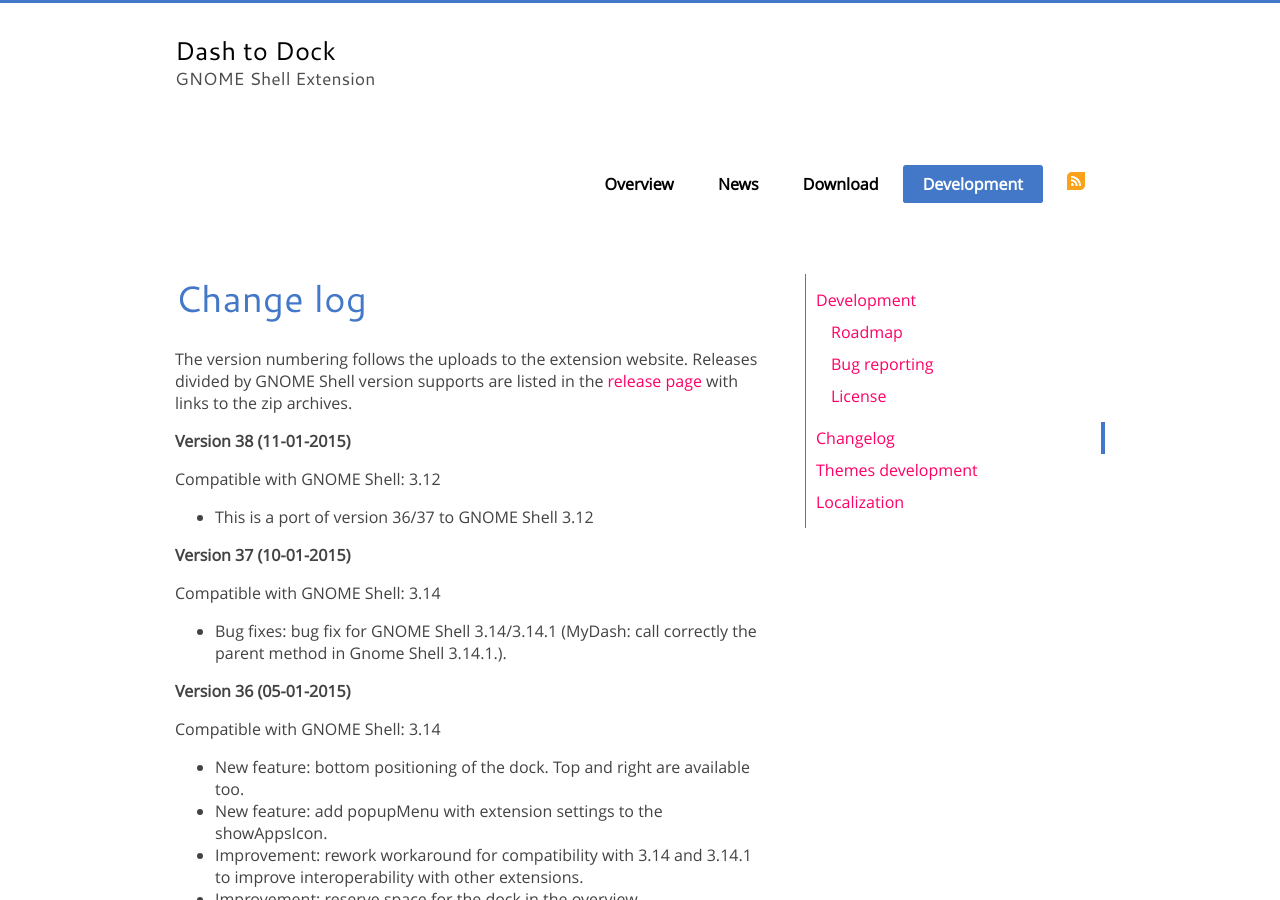
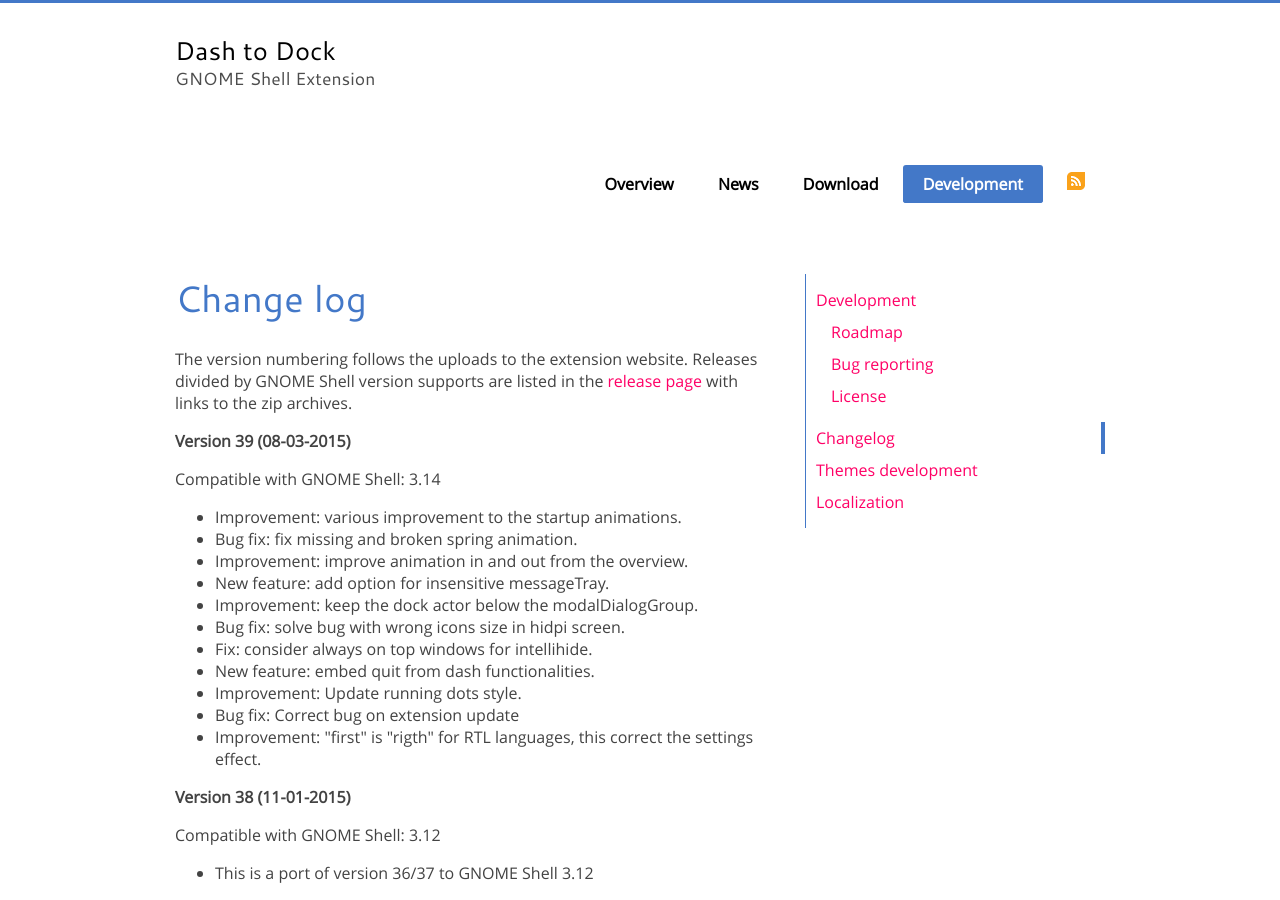
Before and after one commit to micheleg/dash-to-dock, a Jekyll site: the page built from changelog.html, in a window 1280 px wide and 900 px high. Built offline with Jekyll 4.4.1, drawn with Linux system fonts in a browser that asks for light colours; Markdown is read by kramdown in place of the engine named in the settings.

Commit message:
Add v39: release post and changelog.

```diff
--- a/_data/releases.yml
+++ b/_data/releases.yml
@@ -1,3 +1,20 @@
+- version: 39
+  date: 08-03-2015
+  shell_version: ["3.14"]
+  notes:
+    - "Improvement: various improvement to the startup animations."
+    - "Bug fix: fix missing and broken spring animation."
+    - "Improvement: improve animation in and out from the overview."
+    - "New feature: add option for insensitive messageTray."
+    - "Improvement: keep the dock actor below the modalDialogGroup."
+    - "Bug fix:  solve bug with wrong icons size in hidpi screen."
+    - "Fix: consider always on top windows for intellihide."
+    - "New feature: embed quit from dash functionalities."
+    - "Improvement: Update running dots style."
+    - "Bug fix: Correct bug on extension update"
+    - "Improvement: \"first\" is \"rigth\" for RTL languages, this correct the settings effect."
+  zip_url: https://extensions.gnome.org/review/download/4728.shell-extension.zip
+
 - version: 38
   date: 11-01-2015
   shell_version: ["3.12"]
```
Also changed, not shown: _posts/2015-03-08-new-release-v39.md (added, +46 -0 lines), media/v39.jpg (added).
